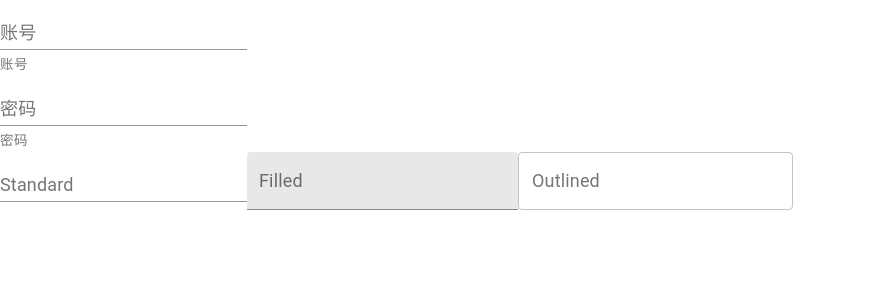
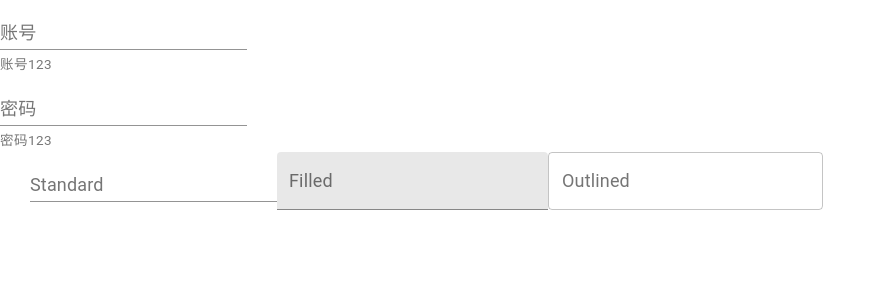
Before and after one commit to SevenWang666/react-next-blog, a Next.js app: page /settings/login in a window 1280 px wide. Shown: the top 300 px of the page, without its empty margins (0-886 px from the left). Built offline with nearby package versions, Linux system fonts and the light colour scheme.

Commit message:
fix: css in js

```diff
--- a/package.json
+++ b/package.json
@@ -13,7 +13,7 @@
     "tcm": "tcm pages -c -w & tcm styles -c -w"
   },
   "dependencies": {
-    "@material-ui/core": "^4.11.0",
+    "@material-ui/core": "^4.11.2",
     "@zeit/next-css": "^1.0.1",
     "babel-plugin-import": "^1.13.1",
     "date-fns": "^2.16.1",
--- a/pages/settings/login.tsx
+++ b/pages/settings/login.tsx
@@ -1,43 +1,73 @@
 import React from 'react';
-import next from 'next/link';
 import { FormControl,InputLabel,FormHelperText,Input} from '@material-ui/core';
-import { createStyles, makeStyles, Theme } from '@material-ui/core/styles';
+import { createStyles, makeStyles, Theme,withStyles } from '@material-ui/core/styles';
 import TextField from '@material-ui/core/TextField';
 
-// const useStyles = makeStyles((theme: Theme) =>
-//   createStyles({
-//     root: {
-//       '& > *': {
-//         margin: theme.spacing(1),
-//         width: '25ch',
-//       },
-//     },
-//   }),
-// );
-
-// const classes = useStyles();
-class Login extends React.Component {
+const useStyles = makeStyles((theme: Theme) =>
+  createStyles({
+    root: {
+      '& > *': {
+        margin: theme.spacing(1),
+        width: '25ch',
+      },
+    },
+  }),
+);
+const styles={
+  root:{
+    color:'red',
+    padding:'0 30px'
+  }
+};
+// function Login (){
+//   const classes = useStyles();
+//   return(
+//     <>
+//       <div>
+//         <FormControl>
+//           <InputLabel htmlFor="my-input">账号</InputLabel>
+//           <Input id="my-input" aria-describedby="my-helper-text" />
+//           <FormHelperText id="my-helper-text">账号</FormHelperText>
+//         </FormControl>
+//       </div>
+//       <div>
+//         <FormControl>
+//           <InputLabel htmlFor="my-input">密码</InputLabel>
+//           <Input id="my-input" aria-describedby="my-helper-text" />
+//           <FormHelperText id="my-helper-text">密码</FormHelperText>
+//         </FormControl>
+//       </div>
+//       <form className={classes.root} noValidate autoComplete="off">
+//         <TextField id="standard-basic" label="Standard" />
+//         <TextField id="filled-basic" label="Filled" variant="filled" />
+//         <TextField id="outlined-basic" label="Outlined" variant="outlined" />
+//       </form>
+//     </>
+//   );
+// }
+class Login extends React.Component<{classes}> {
   constructor (props){
     super(props);
   }
   render (){
+    const {classes} = this.props;
     return(
       <>
         <div>
           <FormControl>
             <InputLabel htmlFor="my-input">账号</InputLabel>
             <Input id="my-input" aria-describedby="my-helper-text" />
-            <FormHelperText id="my-helper-text">账号</FormHelperText>
+            <FormHelperText id="my-helper-text">账号123</FormHelperText>
           </FormControl>
         </div>
         <div>
           <FormControl>
             <InputLabel htmlFor="my-input">密码</InputLabel>
             <Input id="my-input" aria-describedby="my-helper-text" />
-            <FormHelperText id="my-helper-text">密码</FormHelperText>
+            <FormHelperText id="my-helper-text">密码123</FormHelperText>
           </FormControl>
         </div>
-        <form  noValidate autoComplete="off">
+        <form className={classes.root} noValidate autoComplete="off">
           <TextField id="standard-basic" label="Standard" />
           <TextField id="filled-basic" label="Filled" variant="filled" />
           <TextField id="outlined-basic" label="Outlined" variant="outlined" />
@@ -46,4 +76,4 @@ class Login extends React.Component {
     );
   }
 }
-export default Login;
+export default withStyles(styles)(Login);
```
Also changed, not shown: 1 other file (tests, documents, lock files or other folders).
